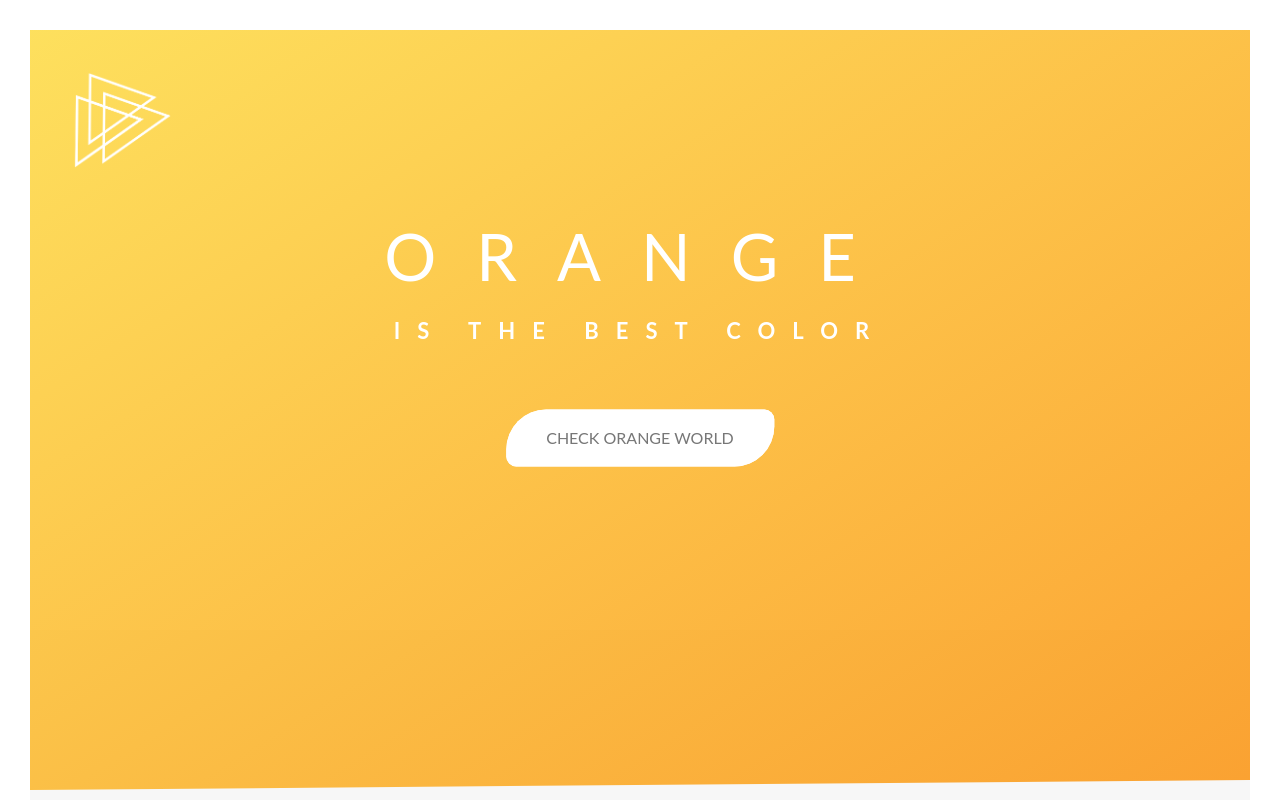
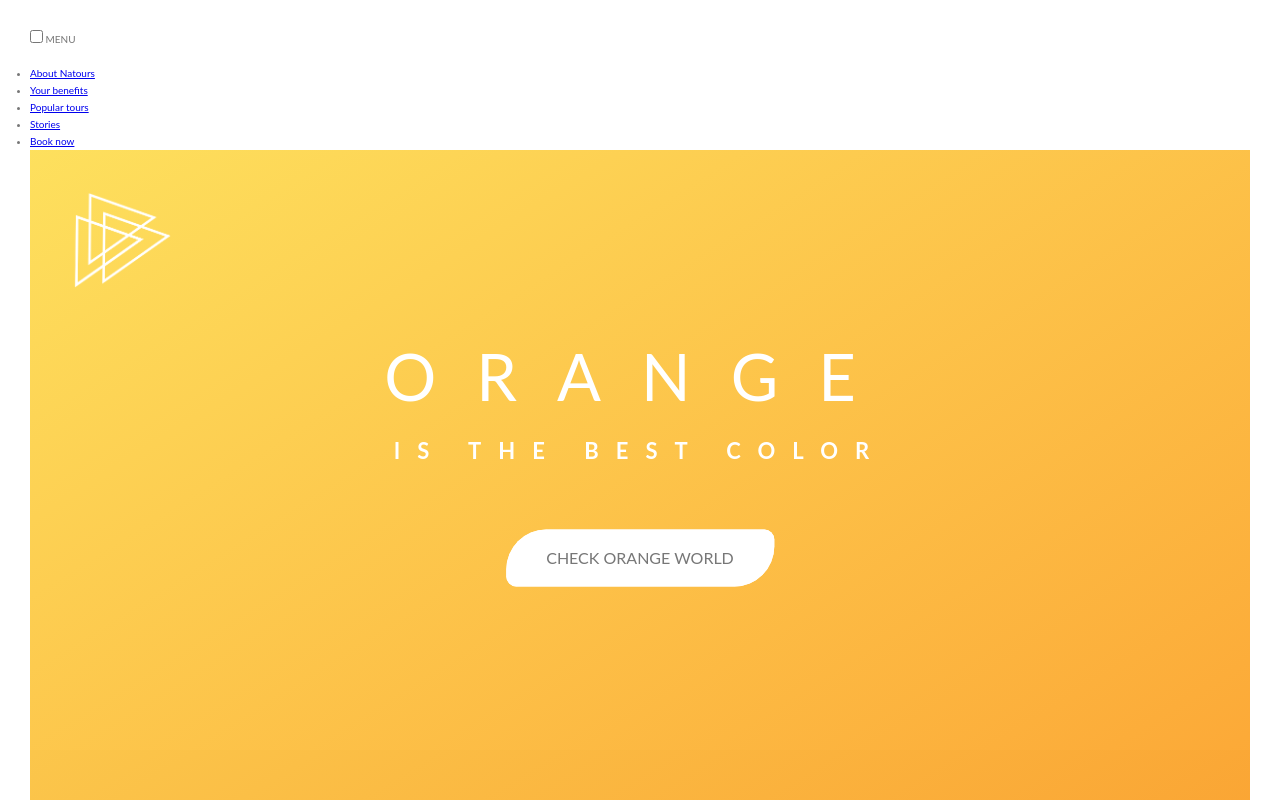
Before and after one commit to nihaadk/landing-page-orange, a website: page index.html in a window 1280 px wide. Shown: the top 800 px of the page. Drawn offline with Linux system fonts and the light colour scheme.

Commit message:
Start with navigation

```diff
--- a/index.html
+++ b/index.html
@@ -11,6 +11,25 @@
 </head>
 
 <body>
+
+    <div class="navigation">
+        <input type="checkbox" class="navigation__checkbox" id="navi-toggle">
+
+        <label for="navi-toggle" class="navigation__button">MENU</label>
+
+        <div class="navigation__background">&nbsp;</div>
+
+        <nav class="navigation__nav">
+            <ul class="navigation__list">
+                <li class="navigation__item"><a href="#" class="navigation__link">About Natours</a></li>
+                <li class="navigation__item"><a href="#" class="navigation__link">Your benefits</a></li>
+                <li class="navigation__item"><a href="#" class="navigation__link">Popular tours</a></li>
+                <li class="navigation__item"><a href="#" class="navigation__link">Stories</a></li>
+                <li class="navigation__item"><a href="#" class="navigation__link">Book now</a></li>
+            </ul>
+        </nav>
+    </div>
+
     <header class="header">
         <div class="logo-box">
             <img src="./img/logo.png" alt="logo" class="logo">
--- /dev/null
+++ b/sass/layout/_navigation.scss
@@ -0,0 +1,32 @@
+.navigation {
+
+    &__checkbox {
+
+    }
+
+    &__button {
+
+    }
+
+    &__background {
+        height: 6rem;
+        width: 6rem;
+        border-radius: 6%;
+    }
+
+    &__nav {
+
+    }
+
+    &__list {
+
+    }
+
+    &__item {
+
+    }
+
+    &__link {
+
+    }
+}
--- a/sass/main.scss
+++ b/sass/main.scss
@@ -19,5 +19,6 @@
 @import "layout/footer";
 @import "layout/grid";
 @import "layout/header";
+@import "layout/navigation";
 
 @import "pages/home";
```
